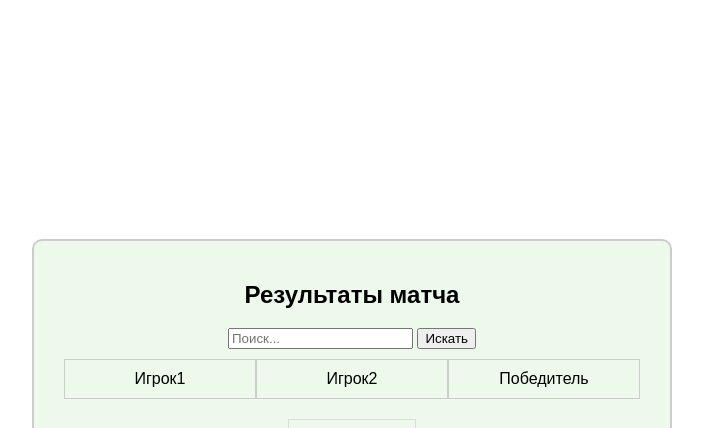
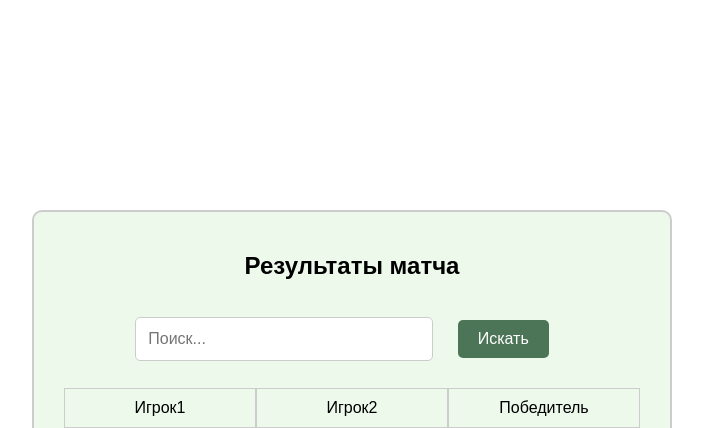
Before and after one commit to Pashosi/TennisMatchScoreboard, a Python web app: template view/templates/matches.html in a window 1280 px wide. Shown: the part 117-545 px from the top of the page, without its empty margins (288-991 px from the left). Run offline with Jinja, Linux system fonts and the light colour scheme; the template is opened without the code that fills it, so the values that code supplies are empty.

Commit message:
fix: добавление валидации + немного изменений в оформлении

```diff
--- a/view/static/css/style.css
+++ b/view/static/css/style.css
@@ -86,7 +86,7 @@
     font-size: 16px; /* Размер шрифта для кнопок */
     border: none; /* Убираем обводку */
     border-radius: 5px; /* Скругление углов */
-    background-color: #008000; /* Цвет фона */
+    background-color: #4b7556; /* Цвет фона */
     color: white; /* Цвет текста */
     cursor: pointer; /* Курсор при наведении */
     transition: background-color 0.3s; /* Плавный переход */
@@ -124,3 +124,33 @@
 
 /* Добавить серый цвет фона при наведении курсора мыши */
 .pagination a:hover:not(.active) {background-color: #ddd;}
+
+.form-input {
+    width: 50%;
+    padding: 12px;
+    margin: 10px 0;
+    border: 1px solid #ccc;
+    border-radius: 5px;
+    font-size: 16px;
+}
+
+.form-search-input {
+    width: 50%;
+    padding: 12px;
+    margin: 10px 0;
+    border: 1px solid #ccc;
+    border-radius: 5px;
+    font-size: 16px;
+}
+
+.form-button {
+    width: 20%;
+    padding: 12px;
+    background-color: #007bff;
+    color: #fff;
+    font-size: 16px;
+    border: none;
+    border-radius: 5px;
+    cursor: pointer;
+    transition: background-color 0.3s;
+}
--- a/view/templates/matches.html
+++ b/view/templates/matches.html
@@ -21,9 +21,9 @@
     <div class="scoreboard">
         <h2>Результаты матча</h2>
         <form action="matches.html" method="get">
-            <input type="hidden" name="page" value="{{ page }}">
-            <input type="text" name="search" value="{{ search_query }}" placeholder="Поиск..." list="name-suggestions">
-            <button type="submit">Искать</button>
+            <input type="hidden" name="page" value="1">
+            <input class="form-search-input" type="text" name="search" value="{{ search_query }}" placeholder="Поиск..." list="name-suggestions">
+            <button class="btn" type="submit">Искать</button>
             <!-- datalist для автозаполнения на основе имен выйгравших матч -->
             <datalist id="name-suggestions">
                 {% for name in list_winner_players %}
@@ -48,13 +48,13 @@
         <div class="center">
             <div class="pagination">
                 {% if page > 1 %}
-                    <a href="?page={{ page - 1 }}">Предыдущая</a>
+                    <a href="?page={{ page - 1 }}&search={{ search_query }}">Предыдущая</a>
                 {% endif %}
 
                 <a>Страница {{ page }} из {{ pages }}</a>
 
                 {% if page < pages %}
-                    <a href="?page={{ page + 1 }}">Следующая</a>
+                    <a href="?page={{ page + 1 }}&search={{ search_query }}">Следующая</a>
                 {% endif %}
             </div>
         </div>
--- a/view/templates/new-match.html
+++ b/view/templates/new-match.html
@@ -23,10 +23,10 @@
         <h2>Начать новый матч</h2>
         <form action="new-match.html" method="POST">
             <label >Игрок 1:</label>
-            <input type="text" name="name1" required>
+            <input class="form-input" type="text" name="name1" pattern="[a-zA-Zа-яА-Я0-9]+" required title="Только буквы и цифры">
             <p>
                 <label >Игрок 2:</label>
-                <input type="text" name="name2" required>
+                <input class="form-input" type="text" name="name2" pattern="[a-zA-Zа-яА-Я0-9]+" required title="Только буквы и цифры">
             <p>
                 <button class="btn" type="submit">Отправить</button>
         </form>
```
Also changed, not shown: src/handlers/matches_handler.py (+7 -3 lines).
